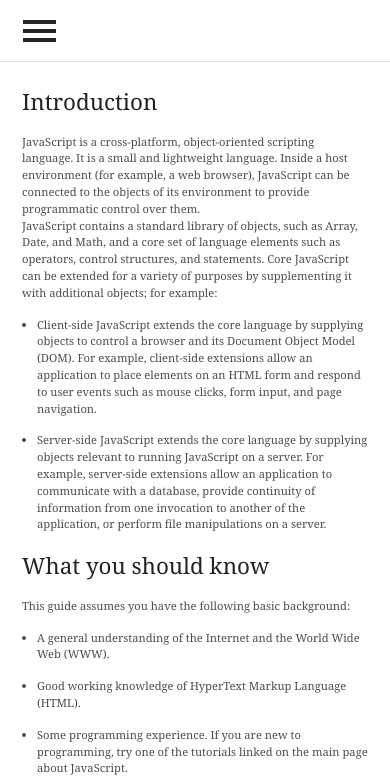
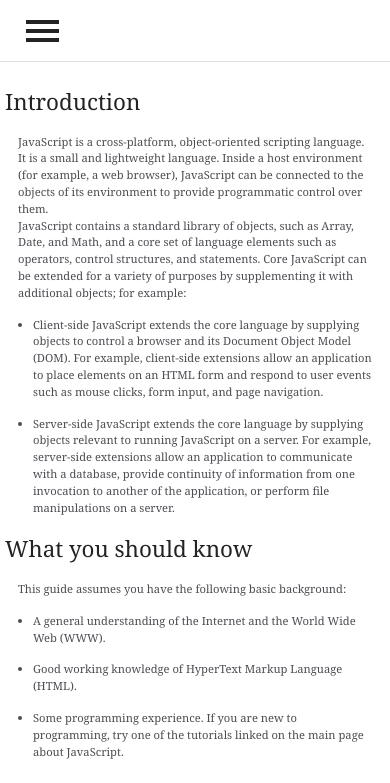
Before and after one commit to Muhdal-Amin/JS-documentation-site, a plain HTML site: page index.html in a window 390 px wide. Shown: the top 783 px of the page. Drawn offline with Linux system fonts and the light colour scheme.

Commit message:
Content flow fixes

```diff
--- a/styles.css
+++ b/styles.css
@@ -239,7 +239,7 @@ code {
     display: block;
     position: fixed;
     top: 20px;
-    left: 23px;
+    left: 26px;
     z-index: 6;
     width: 100%;
   }
@@ -249,8 +249,8 @@ code {
   }
 
   #main-doc {
-    margin-right: 7px;
-    margin-left: 7px;
+    margin-right: 3px;
+    margin-left: 3px;
   }
 
   section article {
@@ -269,6 +269,7 @@ code {
 
   #main-doc header {
     text-align: left;
+    margin-left: 2px;
     font-size: 1.4em;
   }
 }
```
